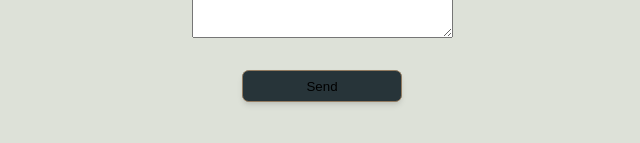
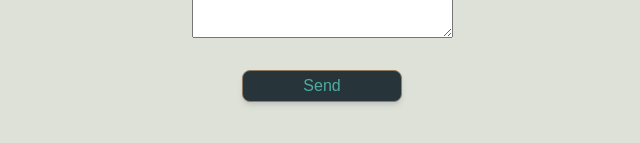
Before and after one commit to Sax593/Siloc, a React (Vite) app in the folder frontend/: page /checkout in a window 1280 px wide. Shown: the part 593-736 px from the top of the page, without its empty margins (318-958 px from the left). Built offline with nearby package versions, Linux system fonts and the light colour scheme.

Commit message:
fixing css

```diff
--- a/frontend/src/App.jsx
+++ b/frontend/src/App.jsx
@@ -7,11 +7,9 @@ import "./App.scss";
 function App() {
   return (
     <Routes>
-
       <Route path="/" element={<Home />} />
       <Route path="/car" element={<SingleCarScreen />} />
       <Route path="/checkout" element={<Checkout />} />
-
     </Routes>
   );
 }
--- a/frontend/src/pages/Checkout/style.scss
+++ b/frontend/src/pages/Checkout/style.scss
@@ -31,6 +31,8 @@
   border-radius: App.$borderRadius;
   border: App.$border;
   box-shadow: App.$boxShadow;
+  font-size: App.$font-size;
+  color: App.$colorThird;
   width: 20vh;
   height: 2rem;
 }
```
